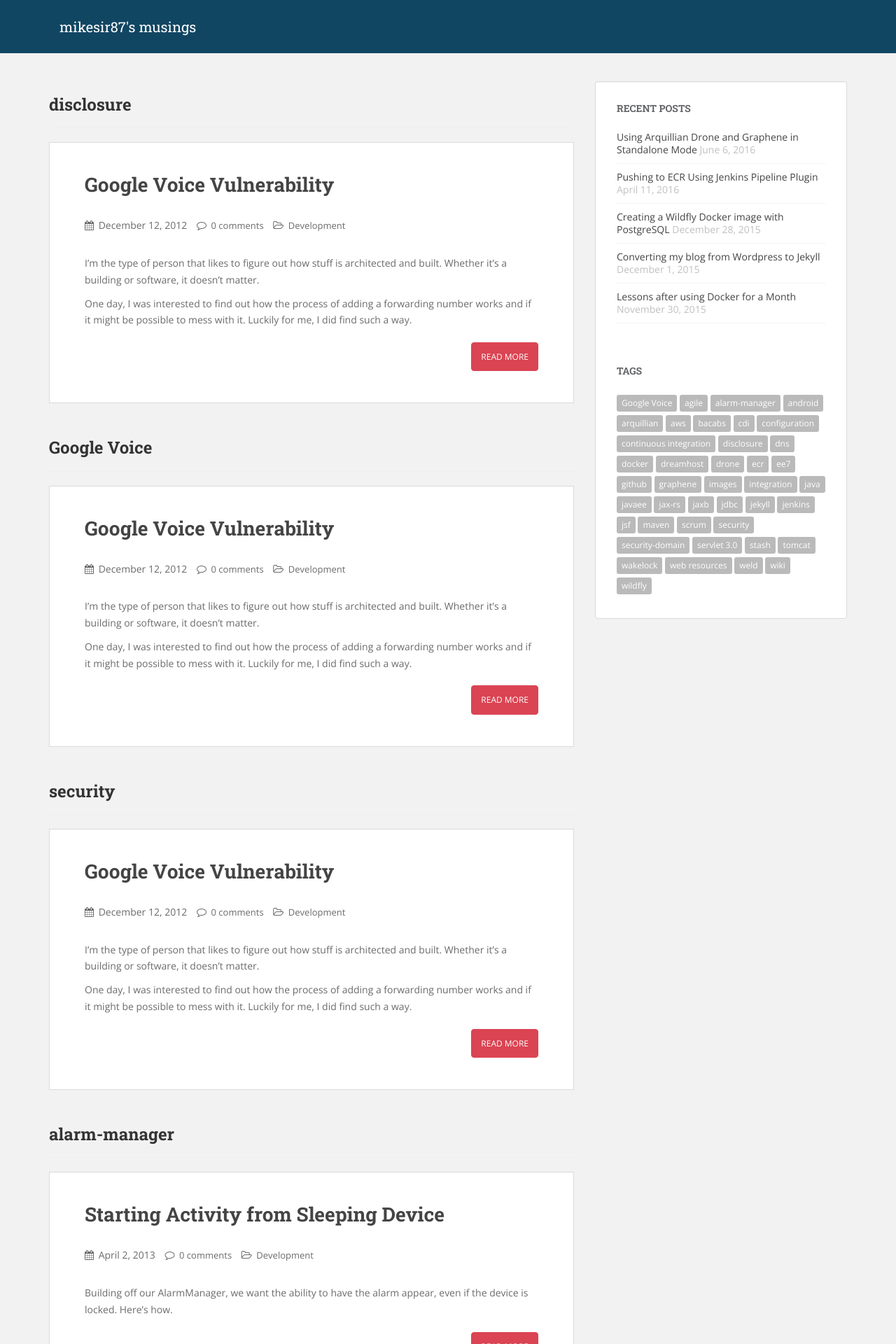
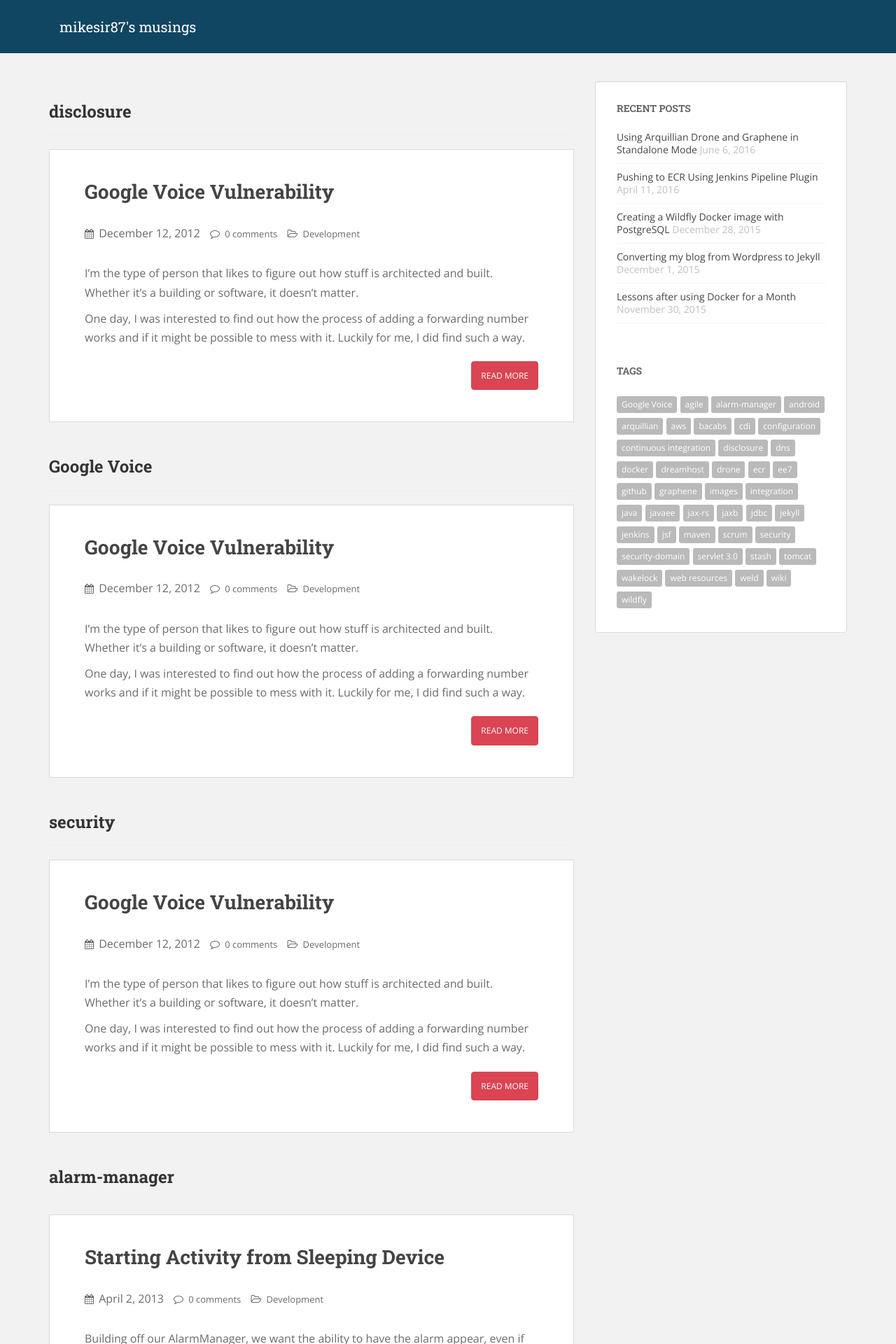
Before and after one commit to mikesir87/blog.mikesir87.io, a Jekyll site: the page built from tags/index.html, in a window 1280 px wide. Shown: the top 1920 px of the page at 70% size. Built offline with Jekyll 4.4.1, drawn with Linux system fonts in a browser that asks for light colours; nearby versions of some CDN libraries; comment, search, counter and statistics services are not loaded.

Commit message:
CSS updates - font sizes and spacing

```diff
--- a/_layouts/default.html
+++ b/_layouts/default.html
@@ -33,7 +33,7 @@
               </button>
 
               <div id="logo">
-                <span class="site-name"><a class="navbar-brand" href="https://blog.mikesir87.io/" title="mikesir87's musings" rel="home">mikesir87's musings</a></span>
+                <span class="site-name"><a class="navbar-brand" href="/" title="mikesir87's musings" rel="home">mikesir87's musings</a></span>
               </div><!-- end of #logo -->
 
             </div>
--- a/_sass/_sparkling-overrides.scss
+++ b/_sass/_sparkling-overrides.scss
@@ -13,3 +13,16 @@ a, #infinite-handle span, #secondary .widget .post-content a {color:#04456b}a:ho
 .navbar > .container .navbar-brand {
   color: #fff;
 }
+
+body {
+  font-size: 16px;
+}
+
+pre {
+  margin: 15px 0px;
+}
+
+h2 {
+  margin-top: 30px;
+  margin-bottom: 15px;
+}
```
